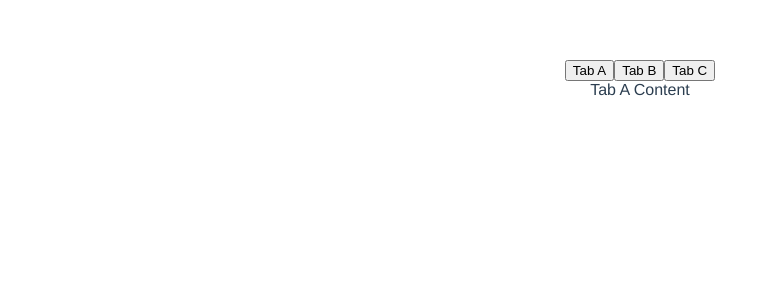
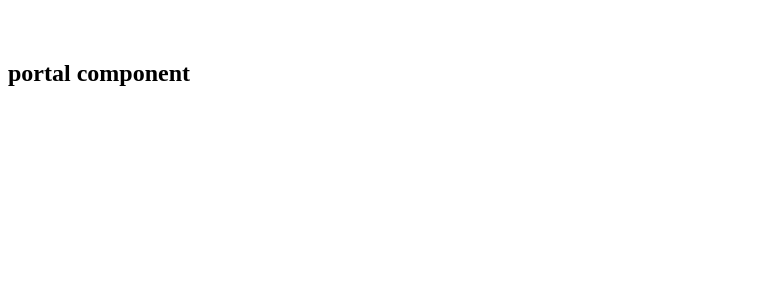
Before and after one commit to shengo333/vue-components, a Vue app: page / in a window 1280 px wide. Shown: the top 300 px of the page, without its empty margins (0-769 px from the left). Built offline with nearby package versions, Linux system fonts and the light colour scheme.

Commit message:
teleport

```diff
--- a/public/index.html
+++ b/public/index.html
@@ -12,6 +12,7 @@
       <strong>We're sorry but <%= htmlWebpackPlugin.options.title %> doesn't work properly without JavaScript enabled. Please enable it to continue.</strong>
     </noscript>
     <div id="app"></div>
+    <div id="portal-root"></div>
     <!-- built files will be auto injected -->
   </body>
 </html>
--- a/src/App.vue
+++ b/src/App.vue
@@ -1,34 +1,22 @@
 <template>
-
-  <button @click="activeTab = 'TabA'">Tab A</button>
-  <button @click="activeTab = 'TabB'">Tab B</button>
-  <button @click="activeTab = 'TabC'">Tab C</button>
-<keep-alive>
-<component :is="activeTab"/>
-</keep-alive>
-  <!-- <TabA v-if="activeTab === 'TabA'"/>
-  <TabB v-if="activeTab === 'TabB'"/>
-  <TabC v-if="activeTab === 'TabC'"/>
-   -->
+  <teleport to="#portal-root">
+  <Portal />
+  </teleport>
 </template>
 
 <script>
 
 
-import TabA from './components/TabA.vue'
-import TabB from './components/TabB.vue'
-import TabC from './components/TabC.vue'
+import Portal from './components/Portal.vue'
 
 export default {
   name: 'App',
   components: {
-    TabA,
-    TabB,
-    TabC
+    Portal,
   },
   data(){
     return{
-      activeTab: 'TabA'
+
 
     }
   },
--- /dev/null
+++ b/src/components/Portal.vue
@@ -0,0 +1,13 @@
+<template>
+  <h2>portal component</h2>
+</template>
+
+<script>
+export default {
+    name: 'Portal',
+}
+</script>
+
+<style>
+
+</style>
```
